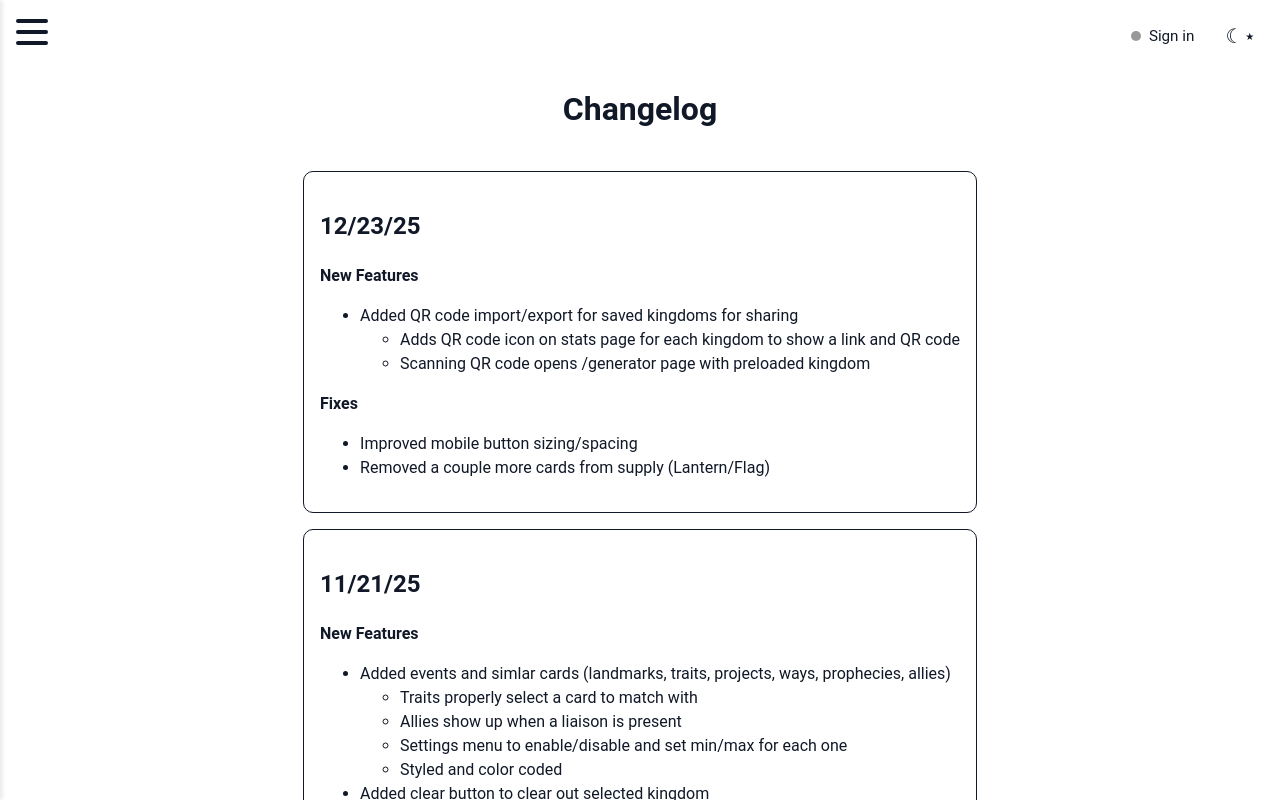
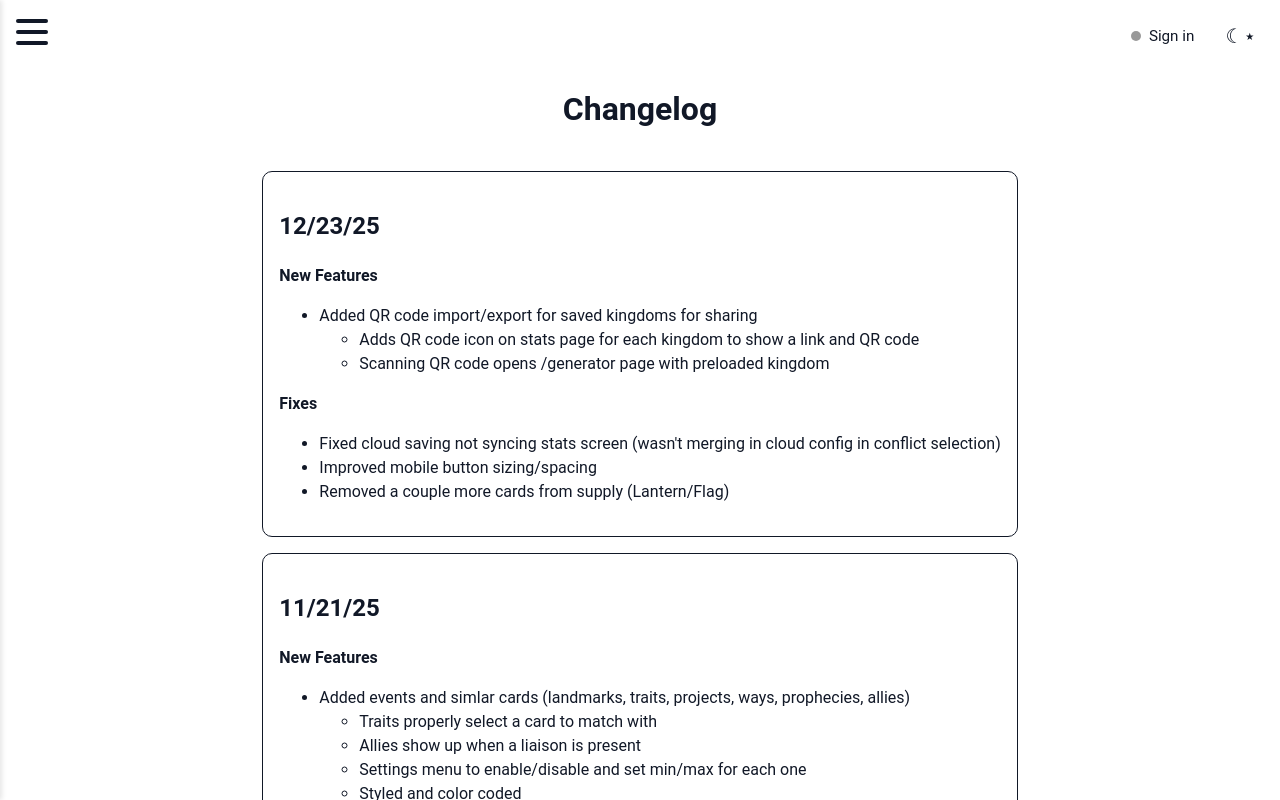
Before and after one commit to JHocevar/dominion, a SvelteKit app: page /changelog in a window 1280 px wide. Shown: the top 800 px of the page. Built offline with nearby package versions, Linux system fonts and the light colour scheme; no server answers.

Commit message:
update changelog... again

```diff
--- a/src/routes/changelog/+page.svelte
+++ b/src/routes/changelog/+page.svelte
@@ -14,6 +14,7 @@
 
     <p>Fixes</p>
     <ul>
+      <li>Fixed cloud saving not syncing stats screen (wasn't merging in cloud config in conflict selection)</li>
       <li>Improved mobile button sizing/spacing</li>
       <li>Removed a couple more cards from supply (Lantern/Flag)</li>
     </ul>
```
